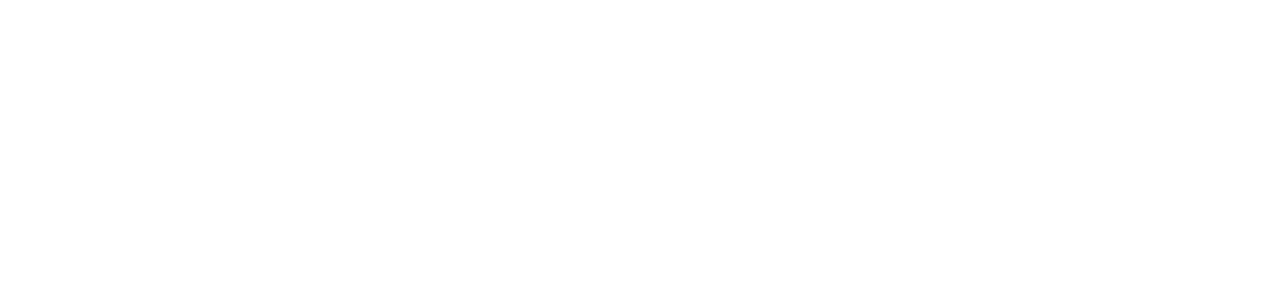
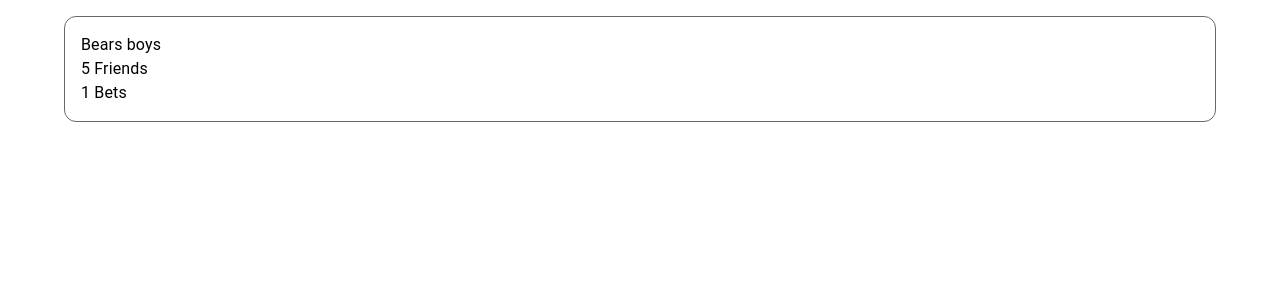
Before and after one commit to GraysonRicketts/Bets-With-Friends-Web, a React (Create React App) app in the folder code/: page / in a window 1280 px wide. Shown: the top 300 px of the page. Built offline with nearby package versions, Linux system fonts and the light colour scheme.

Commit message:
Add basic group row

```diff
--- a/code/package.json
+++ b/code/package.json
@@ -3,6 +3,9 @@
   "version": "0.1.0",
   "private": true,
   "dependencies": {
+    "@emotion/react": "^11.4.1",
+    "@emotion/styled": "^11.3.0",
+    "@mui/material": "^5.0.2",
     "@testing-library/jest-dom": "^5.11.4",
     "@testing-library/react": "^11.1.0",
     "@testing-library/user-event": "^12.1.10",
--- a/code/src/App.tsx
+++ b/code/src/App.tsx
@@ -1,6 +1,15 @@
+import { Groups } from "./pages/Groups";
+import { Container } from '@mui/material';
+
 function App() {
   return (
     <div className="App">
+      <Container sx={{
+        paddingTop: '1em',
+        paddingBottom: '1em'
+      }}>
+        <Groups></Groups>
+      </Container>
     </div>
   );
 }
--- a/code/src/interfaces/Bet/Wager.ts
+++ b/code/src/interfaces/Bet/Wager.ts
@@ -1,4 +1,4 @@
-import { User,points, uuid  } from "../index";
+import { User,points, uuid, Option  } from "..";
 
 export interface Wager {
     id: uuid;
--- a/code/src/pages/Groups.tsx
+++ b/code/src/pages/Groups.tsx
@@ -1,3 +1,5 @@
+import { Box } from "@mui/system";
+import { Typography } from '@mui/material';
 import React from "react"
 import { Bet, Group, Option, User, Wager } from "../interfaces";
 
@@ -25,12 +27,12 @@
 ]
 
 const fakedOptions: Option[] = [
-    {id: '123', name: 'Yes'},
-    {id: '234', name: 'No'}
+    { id: '123', name: 'Yes' },
+    { id: '234', name: 'No' }
 ];
 
 const fakedWagers: Wager[] = [
-    {id: '123', option: fakedOptions[0], amount: 20, user: fakedMembers[0]}
+    { id: '123', option: fakedOptions[0], amount: 20, user: fakedMembers[0] }
 ]
 
 const fakedBets: Bet[] = [
@@ -50,8 +52,24 @@
     bets: fakedBets
 }
 
-export const Groups = (): React.FC => {
-    const fakedGroup = fakedGroup;
+export const Groups: React.FC = () => {
+    const groups: Group[] = [fakedGroup];
 
-    return <></>;
+    return <>{
+        groups.map(g => {
+            return (
+                <Box key={g.id+'group'}
+                sx={{
+                    borderRadius: 3,
+                    border: '1px solid dimgray',
+                    padding: '1em'
+                }}>
+                    <Typography>{g.name}</Typography>
+                    <Typography>{g.members.length} Friends</Typography>
+                    <Typography>
+                        {g.bets.length} Bets</Typography>
+                </Box>
+                )
+        })
+    }</>;
 }
--- a/code/tsconfig.json
+++ b/code/tsconfig.json
@@ -4,8 +4,12 @@
     "lib": [
       "dom",
       "dom.iterable",
-      "esnext"
+      "esnext",
+      "es6"
     ],
+    "noImplicitAny": true,
+    "noImplicitThis": true,
+    "strictNullChecks": true,
     "allowJs": true,
     "skipLibCheck": true,
     "esModuleInterop": true,
```
Also changed, not shown: 1 other file (tests, documents, lock files or other folders).
